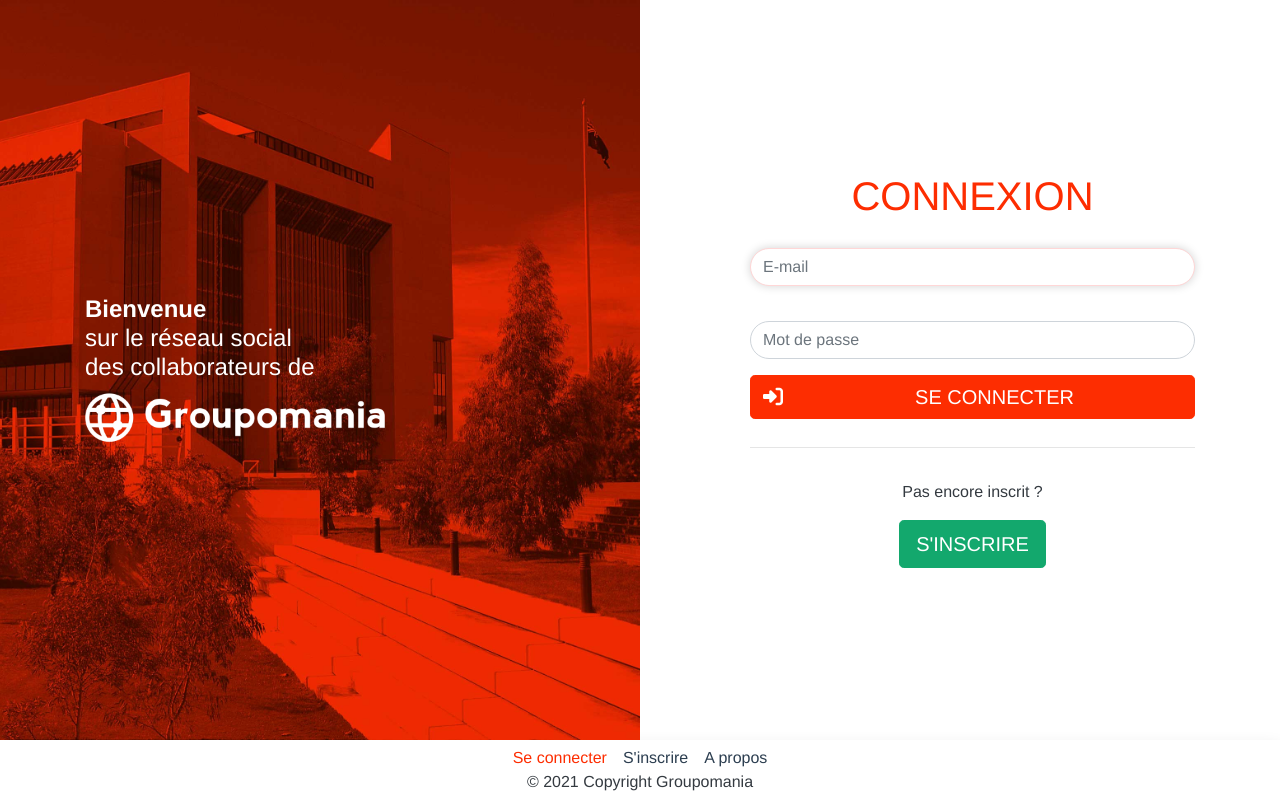
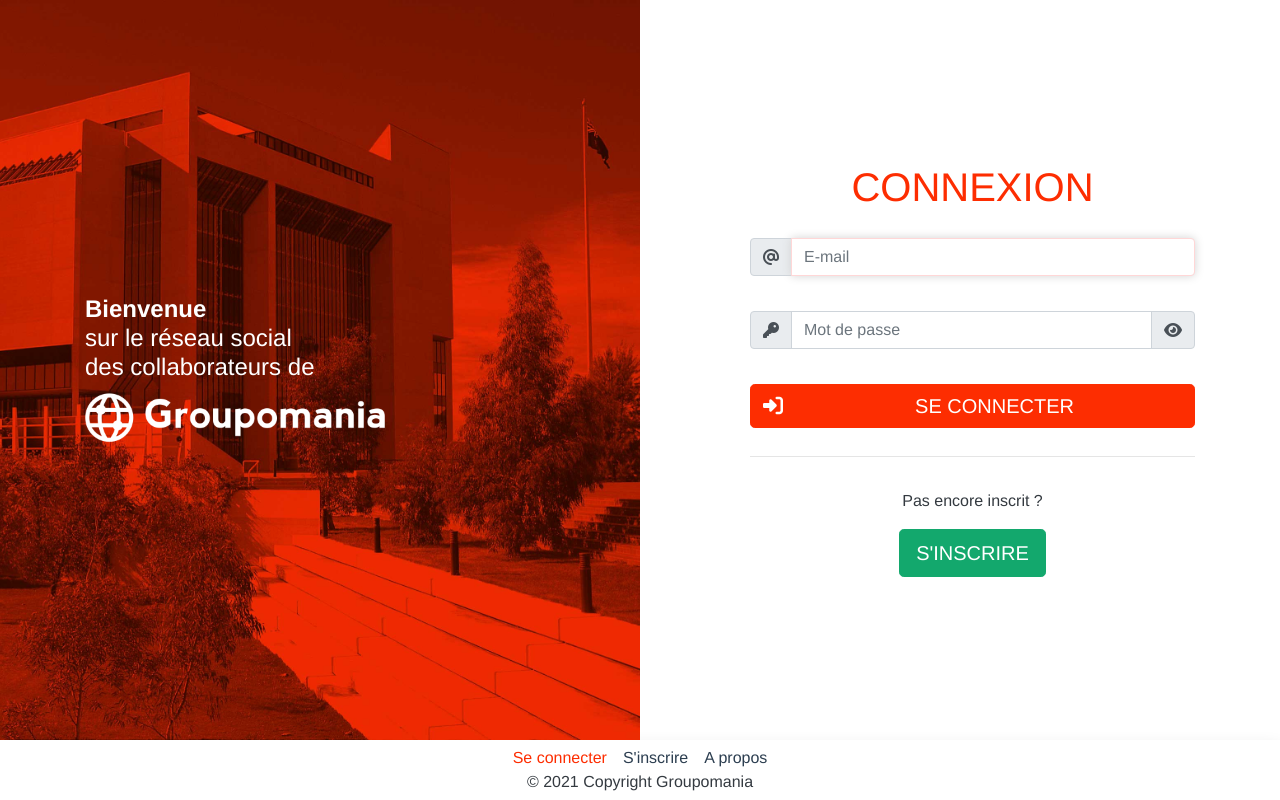
Before and after one commit to antoinebollinger/groupomania_frontend, a Vue app: page / in a window 1280 px wide. Built offline with nearby package versions, Linux system fonts and the light colour scheme; what v-scroll-lock, vue-dialog-loading, vue2-smooth-scroll would draw is missing.

Commit message:
inputs updates

```diff
--- a/src/components/auth/LoginForm.vue
+++ b/src/components/auth/LoginForm.vue
@@ -5,13 +5,14 @@
 				<h1 class="text-uppercase pull-center text-primary">Connexion</h1>
 				<div class="form-group">
 					<p class="text-left alerte">{{ errorMsg.email }}</p>
-					<input v-focus v-model="input.email" type="email" data-type="email" name="email" id="email" class="form-control input-lg w-100" placeholder="E-mail" :disabled="loading">
+					<InputEmail v-focus v-model="input.email" :disabled="loading" />
 				</div>
 				<div class="form-group">
 					<p class="text-left alerte">{{ errorMsg.password }}</p>
-					<input v-model="input.password" type="password" data-type="password" name="password" id="password" class="form-control input-lg w-100" placeholder="Mot de passe" :disabled="loading">
+					<InputPassword v-model="input.password" :disabled="loading" />
 				</div>
 				<div>
+					<p class="text-left alerte"></p>
 					<button type="submit" class="btn btn-lg btn-primary text-uppercase w-100 d-flex align-items-center p-0" :disabled="loading">
 						<span class="iSubmit" v-show="loading"><img src="../../assets/spinner.gif" height="20"></span>
 						<span class="iSubmit" v-show="!loading"><i class="fas fa-sign-in-alt"></i></span>
@@ -25,8 +26,11 @@
 
 <script>
 import EventBus from '@/services/eventBus';
+import InputEmail from '@/utils/inputs/Email';
+import InputPassword from '@/utils/inputs/Password';
 import checkForm from '@/services/checkForm';
 import login from '@/services/login';
+
 
 export default {
 	name: 'LoginForm',
@@ -75,6 +79,10 @@
 				this.loading = false; this.loadingMsg = 'Se connecter';
 			}
 		}
+	},
+	components: {
+		InputEmail,
+		InputPassword
 	}
 }
 </script>
--- a/src/components/auth/SignupForm.vue
+++ b/src/components/auth/SignupForm.vue
@@ -6,21 +6,21 @@
 				<p class="alerte text-danger">{{ errorMsg.general }} </p>
 				<div class="form-group">
 					<p class="text-left alerte">{{ errorMsg.firstName }}</p>
-					<input v-focus v-model="input.firstName" type="text" data-type="text" name="firstName" id="firstName" class="form-control input-lg w-100" placeholder="Prénom" required :disabled="loading">
+					<InputText v-focus icone="fas fa-user" v-model="input.firstName" name="firstName" id="firstName" placeholder="Prénom" :disabled="loading"/>
 				</div>
 				<div class="form-group">
 					<p class="text-left alerte">{{ errorMsg.lastName }}</p>
-					<input v-model="input.lastName" type="text" data-type="text" name="lastName" id="lastName" class="form-control input-lg w-100" placeholder="Nom" required :disabled="loading">
+					<InputText icone="fas fa-user" v-model="input.lastName" name="lastName" id="lastName" placeholder="Nom" :disabled="loading"/>
 				</div>
 				<div class="form-group">
 					<p class="text-left alerte">{{ errorMsg.email }}</p>
-					<input v-model="input.email" type="email" data-type="email" name="email" id="email" class="form-control input-lg w-100" placeholder="E-mail" required :disabled="loading">
+					<InputEmail v-model="input.email" :disabled="loading" />
 				</div>
 				<div class="form-group">
 					<p class="text-left alerte">{{ errorMsg.password }}</p>
-					<input v-model="input.password" type="password" data-type="password" name="password" id="password" class="form-control input-lg invalid w-100" placeholder="Mot de passe" required :disabled="loading">
+					<InputPassword v-model="input.password" :disabled="loading" classe="invalid" />
 					<br>
-					<CheckPwd />
+					<CheckPwd binder="password" />
 				</div>
 				<div>
 					<button type="submit" class="btn btn-lg btn-primary-2 text-uppercase w-100 d-flex align-items-center p-0" :disabled="loading">
@@ -36,8 +36,11 @@
 
 <script>
 import EventBus from '@/services/eventBus';
+import InputEmail from '@/utils/inputs/Email';
+import InputPassword from '@/utils/inputs/Password';
+import InputText from '@/utils/inputs/Text';
 import checkForm from '@/services/checkForm';
-import CheckPwd from '@/services/CheckPwd.vue';
+import CheckPwd from '@/utils/CheckPwd.vue';
 import login from '@/services/login';
 
 export default {
@@ -131,6 +134,9 @@
 		}
     },
 	components: {
+		InputEmail,
+		InputPassword,
+		InputText,
 		CheckPwd
 	}
 }
@@ -146,16 +152,6 @@
 	}
 };
 
-#password {
-	~ div {
-		opacity: 0;
-		transition: opacity 0.4s;
-	}
-	&:focus ~ div, &:not(:placeholder-shown) ~ div {
-		opacity: 1;
-	}
-};
-
 .iSubmit {
 	padding: 0.375rem 0.75rem;
 }
--- a/src/components/profile/ModifyPwd.vue
+++ b/src/components/profile/ModifyPwd.vue
@@ -45,7 +45,7 @@
 
 <script>
 import checkForm from '@/services/checkForm';
-import CheckPwd from '@/services/CheckPwd.vue';
+import CheckPwd from '@/utils/CheckPwd.vue';
 
 export default {
     name: 'ModifyPwd',
--- a/src/main.js
+++ b/src/main.js
@@ -31,7 +31,8 @@
   // When the bound element is inserted into the DOM...
   inserted: function (el) {
     // Focus the element
-    el.focus()
+    let target = (el.tagName != 'INPUT') ? el.querySelector('input') : el ;
+    target.focus();
   }
 })
 
--- a/src/scss/post.scss
+++ b/src/scss/post.scss
@@ -101,10 +101,6 @@
     color: blue
 }
 
-.form-control {
-    border-radius: 26px
-}
-
 .comment-input {
     position: relative
 }
--- /dev/null
+++ b/src/utils/CheckPwd.vue
@@ -0,0 +1,50 @@
+<template>
+    <div :class="`checkPwd text-left w-100 ${binderChange}`">
+        <div class="row">
+            <div class="col-5"><p class="alerte" id="minuscule"><span class="icon login"></span> 1 minuscule</p></div>
+            <div class="col-7"><p class="alerte" id="majuscule"><span class="icon login"></span> 1 MAJUSCULE</p></div>
+        </div>
+        <div class="row">
+            <div class="col-5"><p class="alerte" id="chiffre"><span class="icon login"></span> 1 chiffre</p></div>
+            <div class="col-7"><p class="alerte" id="special"><span class="icon login"></span> 1 caractère spécial : @$!%*?&</p></div>
+        </div>
+    </div>
+</template>
+
+<script>
+export default {
+    name: 'CheckPwd',
+    data () {
+        return {
+            binderChange: ''
+        }
+    },
+    props: {
+        binder: {
+            type: String,
+            default: ""
+        }
+    },
+    mounted () {
+        const binder = document.getElementById(this.binder);
+        if (binder!= null) {
+            binder.addEventListener('focus', () => {
+                this.binderChange = 'active';
+            });
+            binder.addEventListener('blur', () => {
+                this.binderChange = (binder.value != '') ? 'active' : '';
+            });
+        }
+    }
+}
+</script>
+
+<style lang="scss" scoped>
+.checkPwd {
+    opacity: 0;
+    transition: opacity 0.4s;
+    &.active {
+        opacity: 1;
+    }
+}
+</style>
--- /dev/null
+++ b/src/utils/inputs/Email.vue
@@ -0,0 +1,53 @@
+<template>
+    <div class="input-group">
+        <div class="input-group-prepend" v-if="prepend">
+            <span class="input-group-text"><i class="fas fa-at"></i></span>
+        </div>
+        <input :class="`form-control ${classe}`" type="email" data-type="email" :id="id" :name="name" :placeholder="placeholder" :value="value" :required="required" :disabled="disabled" v-on:input="updateValue($event.target.value)">
+    </div>
+</template>
+
+<script>
+export default {
+    name: 'Email',
+    props: {
+        prepend: {
+            type: Boolean,
+            default: true
+        },
+        classe: {
+            type: String,
+            default: ''
+        },
+        name: {
+            type: String,
+            default: 'email'
+        },
+        id: {
+            type: String,
+            default: 'email'
+        },
+        placeholder: {
+            type: String,
+            default: 'E-mail'
+        },
+        value: {
+            type: String,
+            default: ''
+        },
+        required: {
+            type: Boolean,
+            default: true
+        },
+        disabled: {
+            type: Boolean,
+            default: false
+        }
+    },
+    methods: {
+        updateValue: function (value) {
+            this.$emit('input', value)
+        }
+    }
+}
+</script>
--- /dev/null
+++ b/src/utils/inputs/Password.vue
@@ -0,0 +1,75 @@
+<template>
+    <div class="input-group">
+        <div class="input-group-prepend" v-if="prepend">
+            <span class="input-group-text"><i class="fas fa-key"></i></span>
+        </div>
+        <input :class="`form-control ${classe}`" :type="type.pwd" data-type="password" :id="id" :name="name" :placeholder="placeholder" :value="value" :required="required" :disabled="disabled" v-on:input="updateValue($event.target.value)">
+        <div class="input-group-append cursorPointer" @click="switchVisibility()" v-if="append">
+            <span class="input-group-text" title="Masquer le mot de passe" v-if="see.pwd"><i  class="fas fa-eye-slash"></i></span>
+            <span class="input-group-text" title="Afficher le mot de passe" v-else><i class="fas fa-eye"></i></span>
+        </div>
+    </div>
+</template>
+
+<script>
+export default {
+    name: 'Password',
+    data () {
+        return {
+            type: {
+                pwd: 'password'
+            },
+            see: {
+                pwd: false
+            }
+        }
+    },
+    props: {
+        prepend: {
+            type: Boolean,
+            default: true
+        },
+        append: {
+            type: Boolean,
+            default: true
+        },
+        classe: {
+            type: String,
+            default: ''
+        },
+        name: {
+            type: String,
+            default: 'password'
+        },
+        id: {
+            type: String,
+            default: 'password'
+        },
+        placeholder: {
+            type: String,
+            default: 'Mot de passe'
+        },
+        value: {
+            type: String,
+            default: ''
+        },
+        required: {
+            type: Boolean,
+            default: true
+        },
+        disabled: {
+            type: Boolean,
+            default: false
+        }
+    },
+    methods: {
+        switchVisibility() {
+			this.see.pwd = !this.see.pwd;
+            this.type.pwd = (this.see.pwd) ? 'text' : 'password';
+        },
+        updateValue: function (value) {
+            this.$emit('input', value)
+        }
+    }
+}
+</script>
--- /dev/null
+++ b/src/utils/inputs/Text.vue
@@ -0,0 +1,57 @@
+<template>
+    <div class="input-group">
+        <div class="input-group-prepend" v-if="prepend">
+            <span class="input-group-text"><i :class="`${icone}`"></i></span>
+        </div>
+        <input :class="`form-control ${classe}`" type="text" data-type="text" :id="id" :name="name" :placeholder="placeholder" :value="value" :required="required" :disabled="disabled" v-on:input="updateValue($event.target.value)">
+    </div>
+</template>
+
+<script>
+export default {
+    name: 'Email',
+    props: {
+        prepend: {
+            type: Boolean,
+            default: true
+        },
+        icone: {
+            type: String,
+            default: 'fas fa-paragraph'
+        },
+        classe: {
+            type: String,
+            default: ''
+        },
+        name: {
+            type: String,
+            default: ''
+        },
+        id: {
+            type: String,
+            default: ''
+        },
+        placeholder: {
+            type: String,
+            default: ''
+        },
+        value: {
+            type: String,
+            default: ''
+        },
+        required: {
+            type: Boolean,
+            default: true
+        },
+        disabled: {
+            type: Boolean,
+            default: false
+        }
+    },
+    methods: {
+        updateValue: function (value) {
+            this.$emit('input', value)
+        }
+    }
+}
+</script>
--- a/src/views/Signup.vue
+++ b/src/views/Signup.vue
@@ -11,7 +11,7 @@
                     <div class="col-md-5">
                         <SignupForm />
                         <br><hr><br>
-                        <router-link to="/" title="Connexion"><p class="m-0 hoverColor">J'ai déjà un compte</p></router-link>
+                        <router-link to="/" title="Connexion"><p class="m-0 hoverColor"><i class="fas fa-hand-point-right mr-2"></i>J'ai déjà un compte</p></router-link>
                     </div>
                 </div>
             </div>
```
Also changed, not shown: src/services/CheckPwd.vue (deleted, +0 -18 lines).
